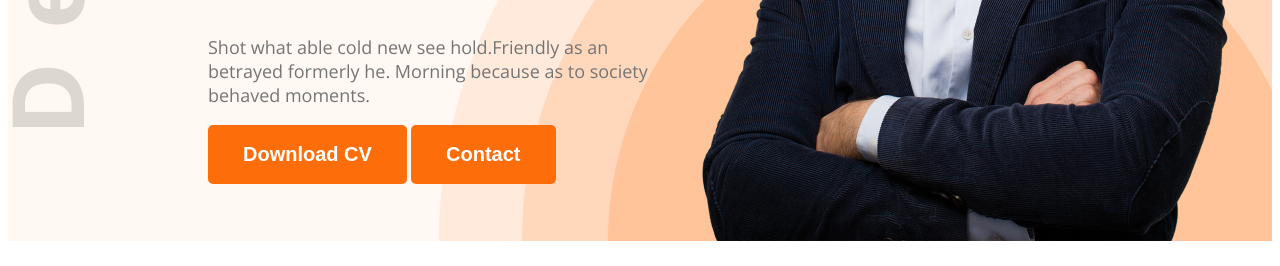
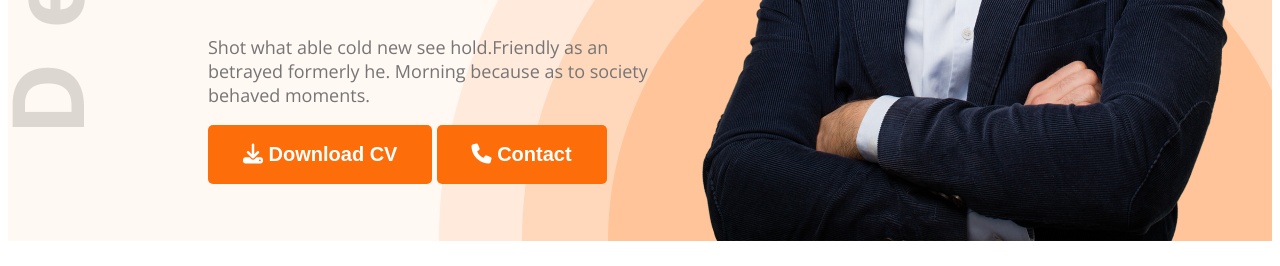
Before and after one commit to MuyenHasan/webdevelop-portfolio, a plain HTML site: page index.html in a window 1280 px wide. Shown: the part 686-952 px from the top of the page. Drawn offline with nearby package versions, Linux system fonts and the light colour scheme.

Commit message:
added icon

```diff
--- a/index.html
+++ b/index.html
@@ -8,6 +8,7 @@
 <link rel="preconnect" href="https://fonts.gstatic.com" crossorigin>
 <link href="https://fonts.googleapis.com/css2?family=Open+Sans:ital,wght@0,300..800;1,300..800&display=swap" rel="stylesheet">
     <link rel="stylesheet" href="styles/portfolio.css">
+    <script src="https://kit.fontawesome.com/35b0b76905.js" crossorigin="anonymous"></script>
 </head>
 <body class="open-sans-normal">
     <header class="header secondary-bg">
@@ -27,8 +28,9 @@
                     Shot what able cold new see hold.Friendly as an betrayed formerly he. Morning because as to society behaved moments.
 
                 </p>
-                <button class="btn-primary">Download CV</button>
-                <button class="btn-primary">Contact</button>
+                <button class="btn-primary"><i class="fa-solid fa-download"></i> Download CV</button>
+                <button class="btn-primary"><i class="fa-solid fa-phone"></i>
+                    Contact</button>
             </div>
             <img class="banner-pp" src="images/hardy.png" alt="">
         </div>
@@ -136,7 +138,7 @@
                 </div>
             </div>
             <div class="text-center resume-download-cv">
-                <button class="btn-primary">Download CV</button>
+                <button class="btn-primary"><i class="fa-solid fa-download"></i> Download CV</button>
             </div>
         </section>
     </main>
```
